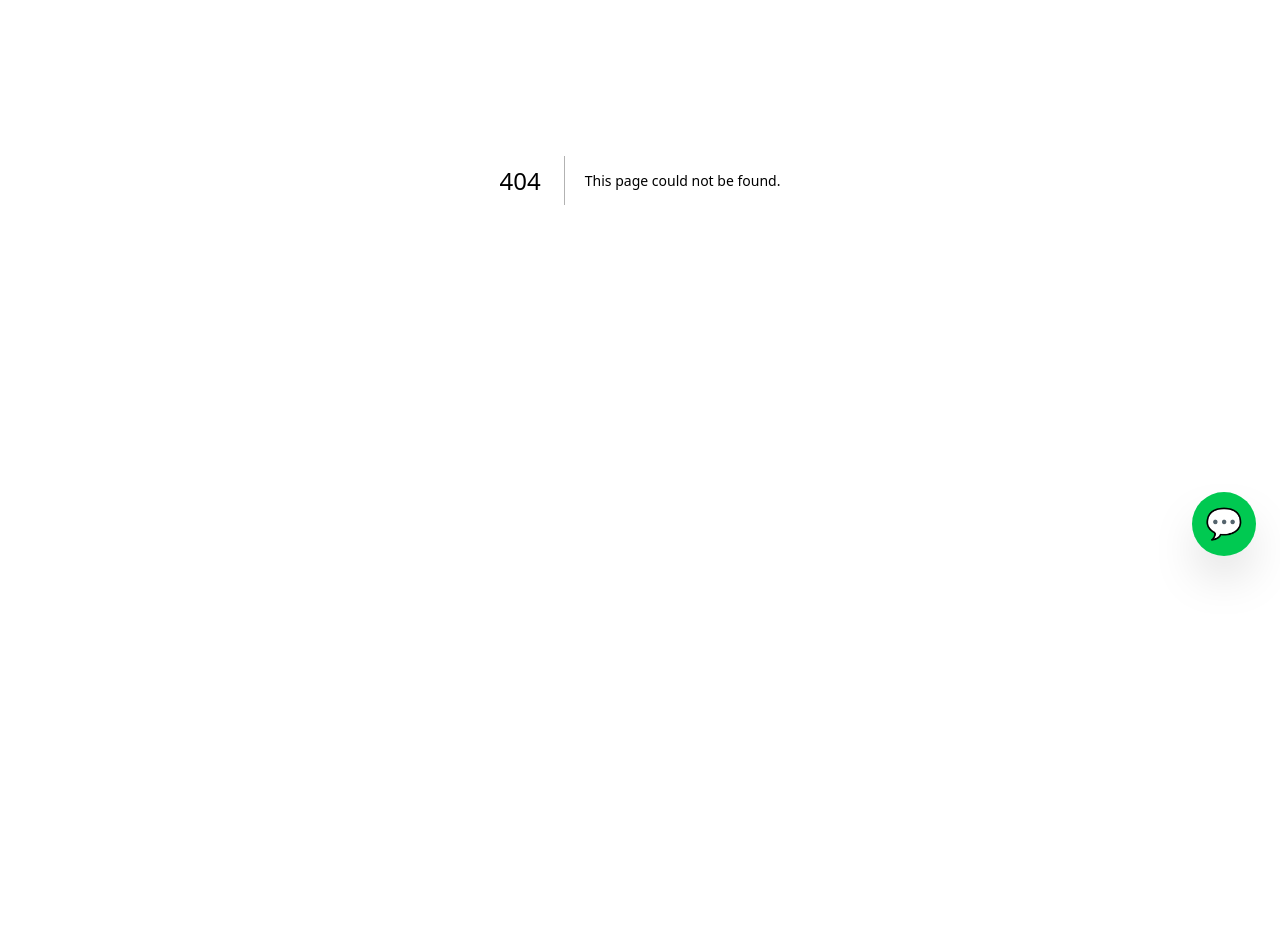
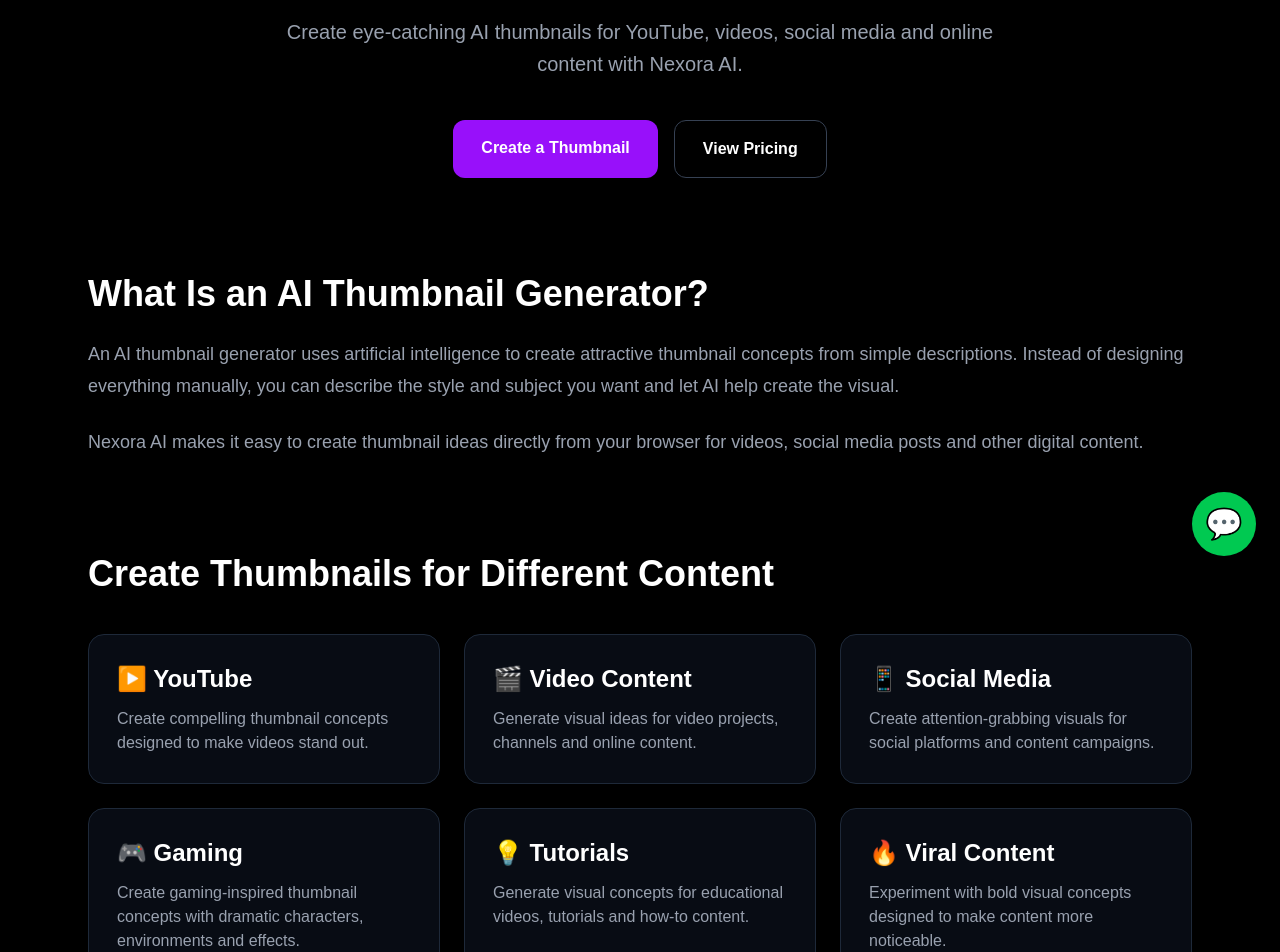
Before and after one commit to asifshair17-design/nexora-ai-2, a Next.js app: page /ai-thumbnail-generator in a window 1280 px wide. Before the commit this address had no page. Shown: the part 220-1172 px from the top of the page. Before the commit the page ends 800 px from the top, so only its background shows below. Built offline with nearby package versions, Linux system fonts and the light colour scheme.

Commit message:
Add AI thumbnail generator SEO page

```diff
--- /dev/null
+++ b/app/ai-thumbnail-generator/page.tsx
@@ -0,0 +1,197 @@
+import type { Metadata } from "next";
+import Link from "next/link";
+
+export const metadata: Metadata = {
+  title: "AI Thumbnail Generator | Create YouTube Thumbnails | Nexora AI",
+  description:
+    "Create eye-catching AI thumbnails for YouTube, videos, social media and content with Nexora AI.",
+  alternates: {
+    canonical: "https://nexora-ai-2-five.vercel.app/ai-thumbnail-generator",
+  },
+};
+
+export default function AIThumbnailGeneratorPage() {
+  return (
+    <main className="min-h-screen bg-black text-white">
+      <div className="mx-auto max-w-6xl px-6 py-16">
+        <Link
+          href="/"
+          className="text-purple-400 hover:text-purple-300"
+        >
+          ← Back to Nexora AI
+        </Link>
+
+        <section className="mt-16 text-center">
+          <h1 className="text-5xl font-extrabold md:text-6xl">
+            AI Thumbnail Generator
+          </h1>
+
+          <p className="mx-auto mt-6 max-w-3xl text-xl leading-8 text-gray-400">
+            Create eye-catching AI thumbnails for YouTube, videos,
+            social media and online content with Nexora AI.
+          </p>
+
+          <div className="mt-10 flex justify-center gap-4">
+            <Link
+              href="/"
+              className="rounded-xl bg-purple-600 px-7 py-4 font-bold hover:bg-purple-700"
+            >
+              Create a Thumbnail
+            </Link>
+
+            <Link
+              href="/pricing"
+              className="rounded-xl border border-gray-700 px-7 py-4 font-bold hover:border-purple-500"
+            >
+              View Pricing
+            </Link>
+          </div>
+        </section>
+
+        <section className="mt-24">
+          <h2 className="text-4xl font-bold">
+            What Is an AI Thumbnail Generator?
+          </h2>
+
+          <p className="mt-6 text-lg leading-8 text-gray-400">
+            An AI thumbnail generator uses artificial intelligence to
+            create attractive thumbnail concepts from simple descriptions.
+            Instead of designing everything manually, you can describe the
+            style and subject you want and let AI help create the visual.
+          </p>
+
+          <p className="mt-6 text-lg leading-8 text-gray-400">
+            Nexora AI makes it easy to create thumbnail ideas directly
+            from your browser for videos, social media posts and other
+            digital content.
+          </p>
+        </section>
+
+        <section className="mt-24">
+          <h2 className="text-4xl font-bold">
+            Create Thumbnails for Different Content
+          </h2>
+
+          <div className="mt-10 grid gap-6 md:grid-cols-3">
+            <div className="rounded-2xl border border-gray-800 bg-gray-900/50 p-7">
+              <h3 className="text-2xl font-bold">▶️ YouTube</h3>
+              <p className="mt-3 text-gray-400">
+                Create compelling thumbnail concepts designed to make
+                videos stand out.
+              </p>
+            </div>
+
+            <div className="rounded-2xl border border-gray-800 bg-gray-900/50 p-7">
+              <h3 className="text-2xl font-bold">🎬 Video Content</h3>
+              <p className="mt-3 text-gray-400">
+                Generate visual ideas for video projects, channels and
+                online content.
+              </p>
+            </div>
+
+            <div className="rounded-2xl border border-gray-800 bg-gray-900/50 p-7">
+              <h3 className="text-2xl font-bold">📱 Social Media</h3>
+              <p className="mt-3 text-gray-400">
+                Create attention-grabbing visuals for social platforms and
+                content campaigns.
+              </p>
+            </div>
+
+            <div className="rounded-2xl border border-gray-800 bg-gray-900/50 p-7">
+              <h3 className="text-2xl font-bold">🎮 Gaming</h3>
+              <p className="mt-3 text-gray-400">
+                Create gaming-inspired thumbnail concepts with dramatic
+                characters, environments and effects.
+              </p>
+            </div>
+
+            <div className="rounded-2xl border border-gray-800 bg-gray-900/50 p-7">
+              <h3 className="text-2xl font-bold">💡 Tutorials</h3>
+              <p className="mt-3 text-gray-400">
+                Generate visual concepts for educational videos,
+                tutorials and how-to content.
+              </p>
+            </div>
+
+            <div className="rounded-2xl border border-gray-800 bg-gray-900/50 p-7">
+              <h3 className="text-2xl font-bold">🔥 Viral Content</h3>
+              <p className="mt-3 text-gray-400">
+                Experiment with bold visual concepts designed to make
+                content more noticeable.
+              </p>
+            </div>
+          </div>
+        </section>
+
+        <section className="mt-24">
+          <h2 className="text-4xl font-bold">
+            How to Create an AI Thumbnail
+          </h2>
+
+          <div className="mt-10 space-y-6">
+            <div className="rounded-2xl border border-gray-800 bg-gray-900/50 p-6">
+              <h3 className="text-xl font-bold">
+                1. Describe Your Thumbnail
+              </h3>
+              <p className="mt-2 text-gray-400">
+                Describe the subject, style, mood and visual elements you
+                want in your thumbnail.
+              </p>
+            </div>
+
+            <div className="rounded-2xl border border-gray-800 bg-gray-900/50 p-6">
+              <h3 className="text-xl font-bold">
+                2. Choose a Visual Style
+              </h3>
+              <p className="mt-2 text-gray-400">
+                Experiment with realistic, cinematic, colorful, gaming,
+                artistic and other visual styles.
+              </p>
+            </div>
+
+            <div className="rounded-2xl border border-gray-800 bg-gray-900/50 p-6">
+              <h3 className="text-xl font-bold">
+                3. Generate Your Design
+              </h3>
+              <p className="mt-2 text-gray-400">
+                Generate your AI visual and use it as inspiration for your
+                content thumbnail.
+              </p>
+            </div>
+          </div>
+        </section>
+
+        <section className="mt-24">
+          <h2 className="text-4xl font-bold">
+            Why Use AI for Thumbnails?
+          </h2>
+
+          <p className="mt-6 text-lg leading-8 text-gray-400">
+            AI can help you quickly explore different thumbnail concepts
+            without starting every design from scratch. It can be useful
+            for creators who need fresh ideas for videos, campaigns,
+            presentations and social media content.
+          </p>
+        </section>
+
+        <section className="mt-24 rounded-3xl border border-purple-800 bg-purple-950/30 p-10 text-center">
+          <h2 className="text-4xl font-bold">
+            Create Your Next Thumbnail
+          </h2>
+
+          <p className="mx-auto mt-5 max-w-2xl text-lg text-gray-400">
+            Turn your thumbnail ideas into AI-generated visuals with
+            Nexora AI.
+          </p>
+
+          <Link
+            href="/"
+            className="mt-8 inline-block rounded-xl bg-purple-600 px-8 py-4 font-bold hover:bg-purple-700"
+          >
+            🚀 Try Nexora AI
+          </Link>
+        </section>
+      </div>
+    </main>
+  );
+}
```
